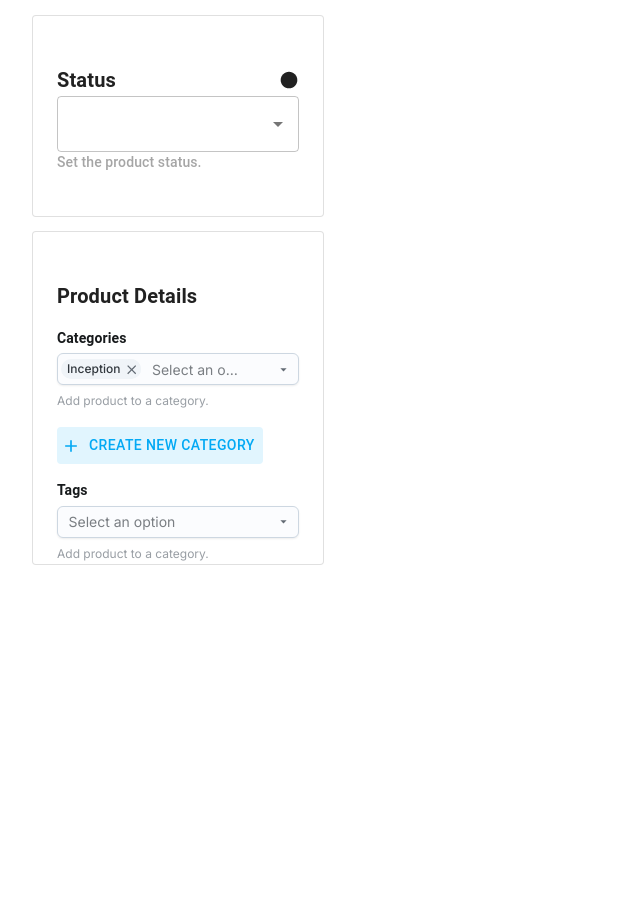
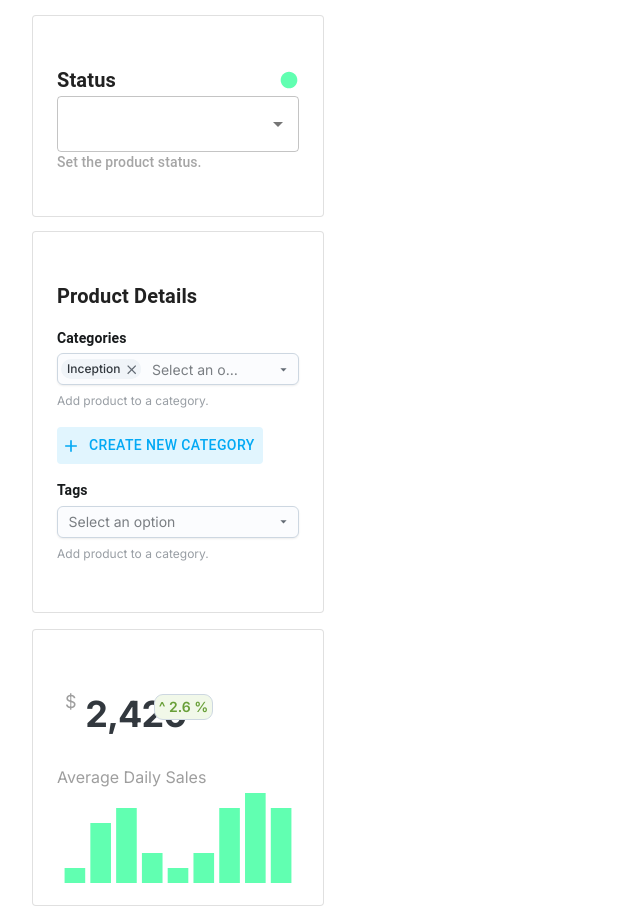
Before and after one commit to erhanbarisolmez/nextjs-dashboard-marketting-v1, a Next.js app: page /en/edit-product in a window 1280 px wide. Shown: the part 560-1474 px from the top of the page, without its empty margins (0-640 px from the left). Before the commit the page ends 1133 px from the top, so only its background shows below. Built offline with nearby package versions, Linux system fonts and the light colour scheme.

Commit message:
19.01.2024

```diff
--- a/messages/en.json
+++ b/messages/en.json
@@ -125,5 +125,6 @@
   "edit-product": "Edit Product",
   "all": "All",
   "published": "Published",
-  "scheduled": "Scheduled"
+  "scheduled": "Scheduled",
+  "draft": "Draft"
 }
--- a/messages/tr.json
+++ b/messages/tr.json
@@ -125,5 +125,6 @@
   "edit-product": "Ürünü Düzenle",
   "all": "Tüm",
   "published": "Yayınlanan",
-  "scheduled": "planlanmış"
+  "scheduled": "planlanmış",
+  "draft": "Taslak"
 }
--- a/src/app/[locale]/edit-product/page.js
+++ b/src/app/[locale]/edit-product/page.js
@@ -1,11 +1,12 @@
 import CustomBreadcrumbs from "@/components/CustomBreadcrumbs";
 import PageHeader from "@/components/PageHeader";
 import EditContent from '@/components/e-commerce/edit-product/edit-content';
-import useTranslatedStatus from "@/components/e-commerce/products/useTranslatedStatus";
+import useTranslatedStatus, { useProductStatus } from "@/components/e-commerce/products/useTranslatedStatus";
 import { Container } from "@mui/material";
 import { useTranslations } from "next-intl";
 const EditProductPage = () => {
   const status = useTranslatedStatus();
+  const productStatus = useProductStatus();
    const t = useTranslations();
 
   return (
@@ -28,7 +29,10 @@ const EditProductPage = () => {
       filterCardTextButton2= {t('apply')}
     />
     <CustomBreadcrumbs breadcrumbsText1 = {t('home')} breadcrumbsText2 = {t('e-commerce')} breadcrumbsText3 = {t('edit-product')}/>
-      <EditContent />
+
+      <EditContent
+        statusOptions = {productStatus}
+      />
     </Container>
 
     </>
--- a/src/components/AutoCompleteCustom.js
+++ b/src/components/AutoCompleteCustom.js
@@ -13,6 +13,8 @@ export default function AutoCompleteCustom(props) {
     console.log('selected row: ', selectedRowId);
   };
 
+
+
   return (
     <Autocomplete
       disablePortal
--- /dev/null
+++ b/src/components/e-commerce/edit-product/average-daily-sales.js
@@ -0,0 +1,67 @@
+import SparklineChart from '@/components/SparklineChart'
+import { palette } from '@/style/color'
+import { Grid, Typography } from "@mui/joy"
+import { Container } from '@mui/material'
+export const AverageDailySales = (statusOptions) => {
+  const data = [10, 40, 50, 20, 10, 20, 50, 60, 50]
+  return (
+
+    <Grid container spacing={2} >
+      <Container>
+        <Grid item xs={12} sx={{ display: 'flex', mt: 6, width: '100%', }}>
+          <Grid item xs={1} sx={{
+            display: 'flex',
+            justifyContent: 'left',
+          }}>
+            <Typography variant="plain" level="body-lg" sx={{
+              color: palette.grey[500]
+            }}>
+              $
+            </Typography>
+
+          </Grid>
+          <Grid item xs={4} sx={{
+            width: '30%'
+          }}>
+            <Typography variant="plain" level="h1" >
+              2,420
+            </Typography>
+          </Grid>
+          <Grid item xs={7} sx={{
+
+            height: '100%',
+            alignItems: 'center',
+            justifyContent: 'start',
+            display: 'flex',
+            mt: 1,
+            width: '30%',
+          }}>
+            <Typography variant="outlined" level="body-sm" sx={{
+              backgroundColor: palette.lightGreen[50],
+              color: palette.lightGreen[700],
+              fontWeight: '600',
+              borderRadius: "9px",
+              textAlign: 'left',
+
+            }}>
+              ^ 2.6 %
+            </Typography>
+          </Grid>
+
+        </Grid>
+        <Grid item xs={12}>
+          <Typography variant="plain" level="h6" sx={{
+            color: palette.grey[500]
+          }}>
+            Average Daily Sales
+          </Typography>
+          <SparklineChart
+            data={data}
+            height={100}
+            colors={["#61ffb1"]}
+          />
+        </Grid>
+      </Container>
+    </Grid>
+  )
+}
--- a/src/components/e-commerce/edit-product/edit-content.js
+++ b/src/components/e-commerce/edit-product/edit-content.js
@@ -1,9 +1,11 @@
 import Card from '@/components/e-commerce/Card'
 import { Grid } from '@mui/material'
+import { AverageDailySales } from './average-daily-sales'
 import { ProductDetails } from './product-details'
 import { Status } from './status'
 import Thumbnail from './thumbnail'
-const EditProductContent = () => {
+const EditProductContent = ({statusOptions}) => {
+
   return (
 
     <Grid container  spacing={2} mt={2}>
@@ -14,11 +16,20 @@ const EditProductContent = () => {
         </Card>
 
         <Card mt={2} sx={{ height: 200 }}>
-          <Status />
+          <Status
+          statusOptions={statusOptions}
+
+
+          />
         </Card>
 
         <Card mt={2}>
           <ProductDetails  />
+        </Card>
+
+        <Card mt={2}>
+          <AverageDailySales
+          />
         </Card>
       </Grid>
 
--- a/src/components/e-commerce/edit-product/product-details.js
+++ b/src/components/e-commerce/edit-product/product-details.js
@@ -32,7 +32,7 @@ export const ProductDetails = () => {
           }}
           />
         </Grid>
-        <Grid item xs = {12}>
+        <Grid item xs = {12} mb={6}>
           <AutoCompleteTags />
 
         </Grid>
--- a/src/components/e-commerce/edit-product/status.js
+++ b/src/components/e-commerce/edit-product/status.js
@@ -1,15 +1,32 @@
+'use client'
 import AutoCompleteCustom from '@/components/AutoCompleteCustom';
 import { TypographyCustom } from '@/components/TypographyCustom';
 import CircleIcon from '@mui/icons-material/Circle';
 import { Container, Grid } from '@mui/material';
-export const Status = () => {
+import { useState } from 'react';
+export const Status = ({ statusOptions }) => {
+  const [status, setStatus] = useState();
+
+  const filteredStatusOptions = statusOptions.filter(option => option.label !== 'All');
+
+  const statusColors = {
+    Published: '#61FFB1',
+    Draft: '#F5F5F5', // Örnek renk
+    Scheduled: '#FFA500', // Örnek renk
+    Inactive: '#BDBDBD', // Örnek renk
+    default: '#61FFB1',
+  };
+  // Status'a göre ikon rengini dinamik olarak belirle
+  const iconColor = statusColors[status] || statusColors.default;
+
+
   return (
     <Container>
       <Grid container spacing={2} >
         <Grid item xs={12} mt={6} sx={{
           display: 'flex',
           flexDirection: 'column',
-          justifyContent:'center'
+          justifyContent: 'center'
 
         }}>
           <Grid container>
@@ -26,13 +43,22 @@ export const Status = () => {
               alignItems: 'center',
               justifyContent: 'end'
             }}>
-              <CircleIcon fontSize='small' />
+              <CircleIcon fontSize='small' sx={{
+                color:iconColor
+            }} />
             </Grid>
           </Grid>
 
 
           <Grid item xs={12}>
-            <AutoCompleteCustom />
+            <AutoCompleteCustom
+              options={filteredStatusOptions}
+              value={status}
+              onChange={(e, newValue) => {
+                setStatus(newValue.label);
+              }}
+
+            />
           </Grid>
           <Grid item xs={12}>
             <TypographyCustom
--- a/src/components/e-commerce/edit-product/thumbnail.js
+++ b/src/components/e-commerce/edit-product/thumbnail.js
@@ -28,7 +28,7 @@ const Thumbnail = () => {
           </Grid>
           </Grid>
 
-          <Grid item xs={12} mt={2}>
+          <Grid item xs={12} mt={2} mb={3}>
             <TypographyCustom
             variant="subtitle2"
               text = "Set the product thumbnail image. Only *.png, *.jpg and *.jpeg image files are accepted"
--- a/src/components/e-commerce/products/TableHeader.js
+++ b/src/components/e-commerce/products/TableHeader.js
@@ -8,6 +8,7 @@ import SearchInput from '../../SearchInput'
 const TableHeader = (props) => {
   const {autoCompleteLabel, productOptions} = props;
   const [status, setStatus] = useState();
+  const filterProductOptions = productOptions.filter(option => option.label !=='Draft');
 
   return (
     <>
@@ -31,7 +32,7 @@ const TableHeader = (props) => {
       }
     }}>
       <AutoCompleteCustom
-        options={productOptions}
+        options={filterProductOptions}
         value={status}
         label={autoCompleteLabel}
         size="small"
--- a/src/components/e-commerce/products/useTranslatedStatus.js
+++ b/src/components/e-commerce/products/useTranslatedStatus.js
@@ -18,8 +18,9 @@ export const useProductStatus = () => {
   const status = [
     {label: t('all')},
     {label: t('published')},
+    {label: t('draft')},
     {label: t('scheduled')},
-    {label: t('inactive')}
+    {label: t('inactive')},
   ]
   return status;
 }
```
